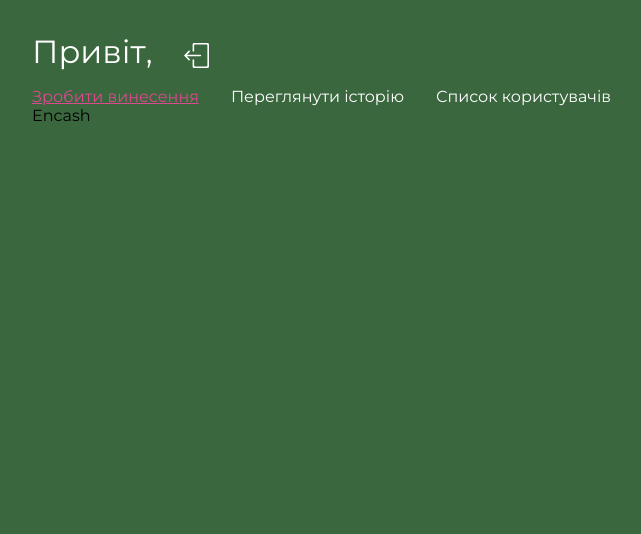
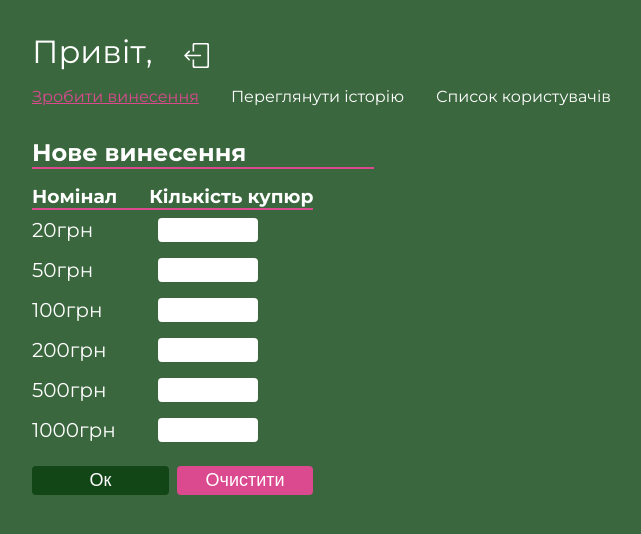
Before and after one commit to kostNai/encashment-nextjs, a Next.js app: page /profile/encashment in a window 1280 px wide. Shown: the top 534 px of the page, without its empty margins (96-737 px from the left). Built offline with nearby package versions, Linux system fonts and the light colour scheme; no server answers; sample sign-in values are in the browser's storage.

Commit message:
added encashment component

```diff
--- a/src/app/globals.css
+++ b/src/app/globals.css
@@ -15,3 +15,8 @@ a {
 	text-decoration: none;
 	color: black;
 }
+input::-webkit-outer-spin-button,
+input::-webkit-inner-spin-button {
+	-webkit-appearance: none;
+	margin: 0;
+}
--- /dev/null
+++ b/src/app/profile/encashment/encashment.module.css
@@ -0,0 +1,78 @@
+.newEncashmentContainer {
+	margin-top: 32px;
+	display: flex;
+	flex-direction: column;
+}
+.newEncashmentTitle {
+	width: fit-content;
+	padding-right: 128px;
+	color: #fff;
+	border-bottom: 2px solid #db498f;
+}
+.newEncashmentForm {
+	margin-top: 16px;
+	display: flex;
+	flex-direction: column;
+	width: fit-content;
+	gap: 8px;
+}
+
+.billsCountContainer {
+	display: flex;
+	flex-direction: column;
+	align-items: center;
+}
+.newEncashmentInputsTitlesContainer {
+	color: #fff;
+	display: flex;
+	gap: 32px;
+	border-bottom: 2px solid #db498f;
+}
+.newEncashmentInputsContainer {
+	display: flex;
+	flex-direction: column;
+	gap: 16px;
+}
+.newEncashmentLabelContainer {
+	display: grid;
+	grid-template-columns: 25% 75%;
+}
+.newEncashmentLabel {
+	color: #fff;
+	font-size: 20px;
+}
+.newEncashmentInput {
+	width: 100px;
+	justify-self: center;
+	font-size: 20px;
+	outline: none;
+	border: none;
+	border-radius: 4px;
+	padding: px 0;
+	text-align: center;
+}
+.newEncashmentFormBtns {
+	margin-top: 16px;
+	display: flex;
+	gap: 8px;
+}
+.btn {
+	flex: 1 1 50%;
+	border: none;
+	outline: none;
+	padding: 4px 0;
+	font-size: 18px;
+	border-radius: 4px;
+	cursor: pointer;
+	color: #fff;
+	transition: 300ms;
+	&:hover {
+		box-shadow: #fff 0px 1px 3px 0px, #fff 0px 0px 0px 1px;
+	}
+}
+.btnSuccess {
+	background-color: #124616;
+}
+.btnCancel {
+	background-color: #db498f;
+}
--- a/src/app/profile/encashment/page.tsx
+++ b/src/app/profile/encashment/page.tsx
@@ -1,5 +1,69 @@
-import React from 'react'
+import styles from './encashment.module.css'
 
 export default function EncashmentPage() {
-	return <div>Encash</div>
+	return (
+		<div className={styles.newEncashmentContainer}>
+			<h2 className={styles.newEncashmentTitle}>Нове винесення</h2>
+			<form action="" className={styles.newEncashmentForm}>
+				<div className={styles.newEncashmentInputsTitlesContainer}>
+					<h3>Номінал</h3>
+					<h3>Кількість купюр</h3>
+				</div>
+				<div className={styles.newEncashmentInputsContainer}>
+					<div className={styles.newEncashmentLabelContainer}>
+						<label htmlFor="" className={styles.newEncashmentLabel}>
+							20грн
+						</label>
+						<input type="number" className={styles.newEncashmentInput} />
+					</div>
+					<div className={styles.newEncashmentLabelContainer}>
+						<label htmlFor="" className={styles.newEncashmentLabel}>
+							50грн
+						</label>
+
+						<input type="number" className={styles.newEncashmentInput} />
+					</div>
+					<div className={styles.newEncashmentLabelContainer}>
+						<label htmlFor="" className={styles.newEncashmentLabel}>
+							100грн
+						</label>
+
+						<input type="number" className={styles.newEncashmentInput} />
+					</div>
+					<div className={styles.newEncashmentLabelContainer}>
+						<label htmlFor="" className={styles.newEncashmentLabel}>
+							200грн
+						</label>
+
+						<input type="number" className={styles.newEncashmentInput} />
+					</div>
+					<div className={styles.newEncashmentLabelContainer}>
+						<label htmlFor="" className={styles.newEncashmentLabel}>
+							500грн
+						</label>
+
+						<input type="number" className={styles.newEncashmentInput} />
+					</div>
+					<div className={styles.newEncashmentLabelContainer}>
+						<label htmlFor="" className={styles.newEncashmentLabel}>
+							1000грн
+						</label>
+
+						<input type="number" className={styles.newEncashmentInput} />
+					</div>
+				</div>
+				<div className={styles.newEncashmentFormBtns}>
+					<button
+						type="submit"
+						className={`${styles.btn} ${styles.btnSuccess}`}
+					>
+						Ок
+					</button>
+					<button type="reset" className={`${styles.btn} ${styles.btnCancel}`}>
+						Очистити
+					</button>
+				</div>
+			</form>
+		</div>
+	)
 }
```
